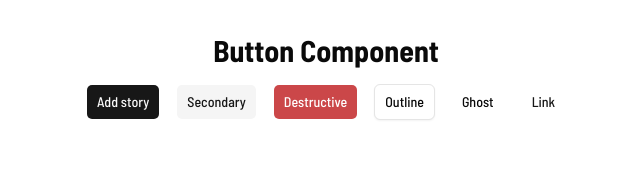
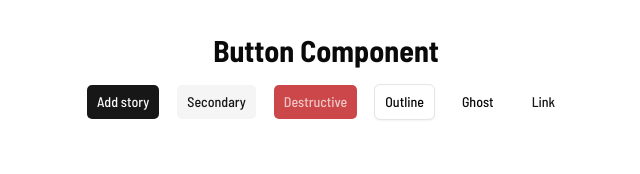
Before and after one commit to Seleyk/ncco-component-test, a React (Vite) app: page / in a window 1280 px wide. Shown: the top 174 px of the page, without its empty margins (314-954 px from the left). Built offline with nearby package versions, Linux system fonts and the light colour scheme.

Commit message:
chore: demo issue

```diff
--- a/src/styles/tokens.css
+++ b/src/styles/tokens.css
@@ -267,7 +267,7 @@
   --ncco-colors-card-foreground-dark: var(--ncco-colors-neutral-50);
   --ncco-colors-destructive-light: var(--ncco-colors-blushed-brick-800);
   --ncco-colors-destructive-dark: var(--ncco-colors-blushed-brick-600);
-  --ncco-colors-destructive-foreground-light: var(--ncco-colors-base-white);
+  --ncco-colors-destructive-foreground-light: var(--ncco-colors-blushed-brick-400);
   --ncco-colors-destructive-foreground-dark: var(--ncco-colors-base-white);
   --ncco-colors-accent-foreground-light: var(--ncco-colors-neutral-900);
   --ncco-colors-foreground-light: var(--ncco-colors-neutral-950);
--- a/tokens/ncco-semantic.json
+++ b/tokens/ncco-semantic.json
@@ -110,7 +110,7 @@
         "com.figma.hiddenFromPublishing": false
       },
       "$type": "color",
-      "$value": "{colors.base.white}"
+      "$value": "{colors.blushed-brick.400}"
     },
     "destructive-foreground-dark": {
       "$extensions": {
```
